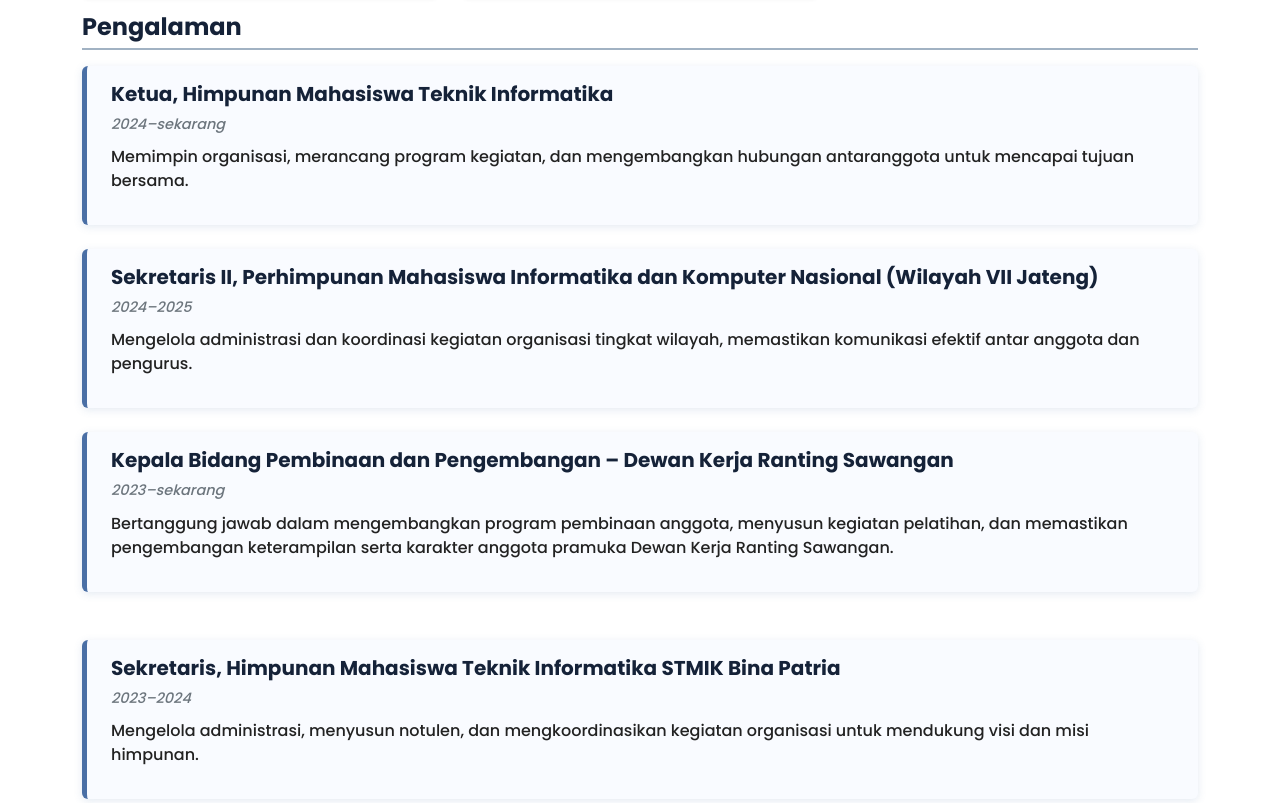
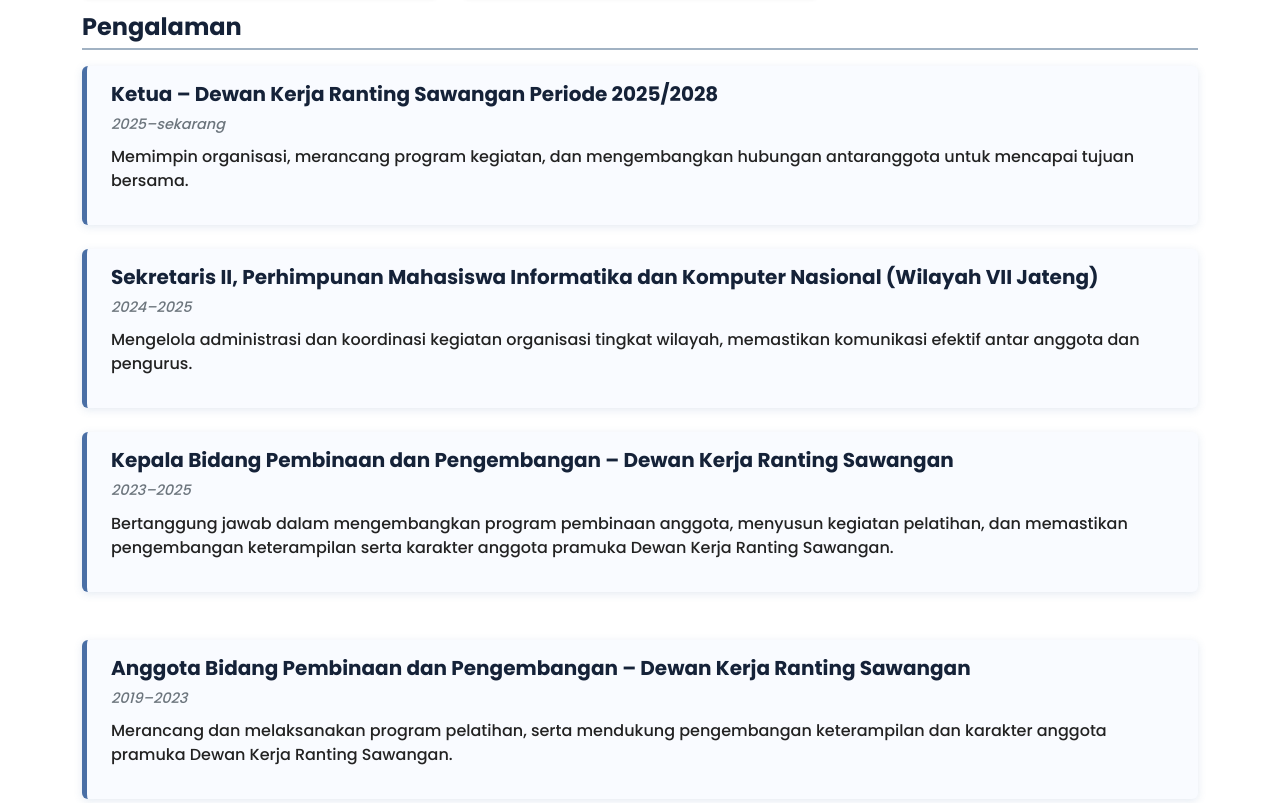
Before and after one commit to usmharits/haritss, a plain HTML site: page index.html in a window 1280 px wide. Shown: the part 1536-2339 px from the top of the page. Drawn offline with nearby package versions, Linux system fonts and the light colour scheme.

Commit message:
Update experience section in index.html
Signed-off-by: usmharits <150756024+usmharits@users.noreply.github.com>

```diff
--- a/index.html
+++ b/index.html
@@ -433,8 +433,8 @@ nav .nav-link:hover {
       <h3>Pengalaman</h3>
 
       <div class="experience-card" role="region" aria-labelledby="exp2-title">
-        <h5 id="exp2-title">Ketua, Himpunan Mahasiswa Teknik Informatika</h5>
-        <div class="date">2024–sekarang</div>
+        <h5 id="exp2-title">Ketua – Dewan Kerja Ranting Sawangan Periode 2025/2028</h5>
+        <div class="date">2025–sekarang</div>
         <p>Memimpin organisasi, merancang program kegiatan, dan mengembangkan hubungan antaranggota untuk mencapai tujuan bersama.</p>
       </div>
 
@@ -446,16 +446,10 @@ nav .nav-link:hover {
 
       <div class="experience-card" role="region" aria-labelledby="exp5-title">
         <h5 id="exp5-title">Kepala Bidang Pembinaan dan Pengembangan – Dewan Kerja Ranting Sawangan</h5>
-        <div class="date">2023–sekarang</div>
+        <div class="date">2023–2025</div>
         <p>Bertanggung jawab dalam mengembangkan program pembinaan anggota, menyusun kegiatan pelatihan, dan memastikan pengembangan keterampilan serta karakter anggota pramuka Dewan Kerja Ranting Sawangan.</p>
       </div>
     </section>
-
-      <div class="experience-card" role="region" aria-labelledby="exp2-title">
-        <h5 id="exp2-title">Sekretaris, Himpunan Mahasiswa Teknik Informatika STMIK Bina Patria</h5>
-        <div class="date">2023–2024</div>
-        <p> Mengelola administrasi, menyusun notulen, dan mengkoordinasikan kegiatan organisasi untuk mendukung visi dan misi himpunan.</p>
-      </div>
 
       <div class="experience-card" role="region" aria-labelledby="exp5-title">
         <h5 id="exp5-title">Anggota Bidang Pembinaan dan Pengembangan – Dewan Kerja Ranting Sawangan</h5>
```
